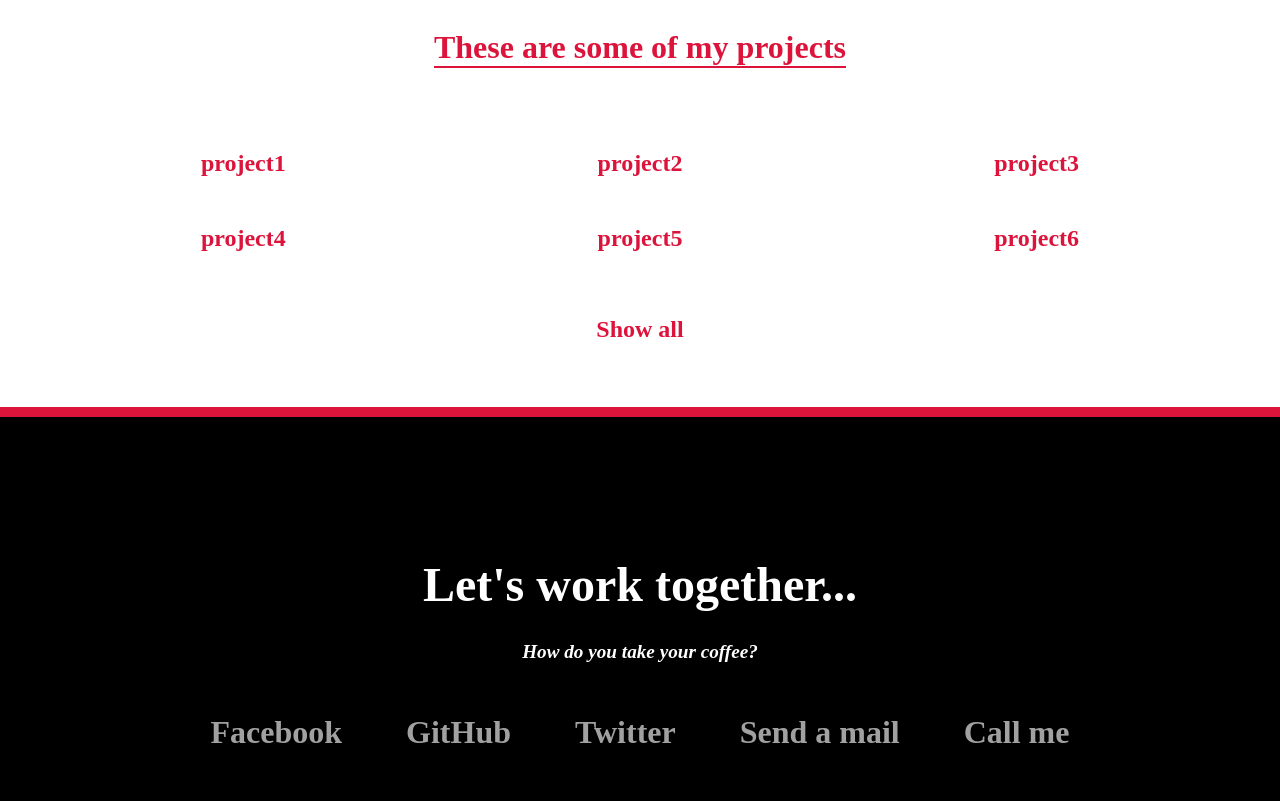
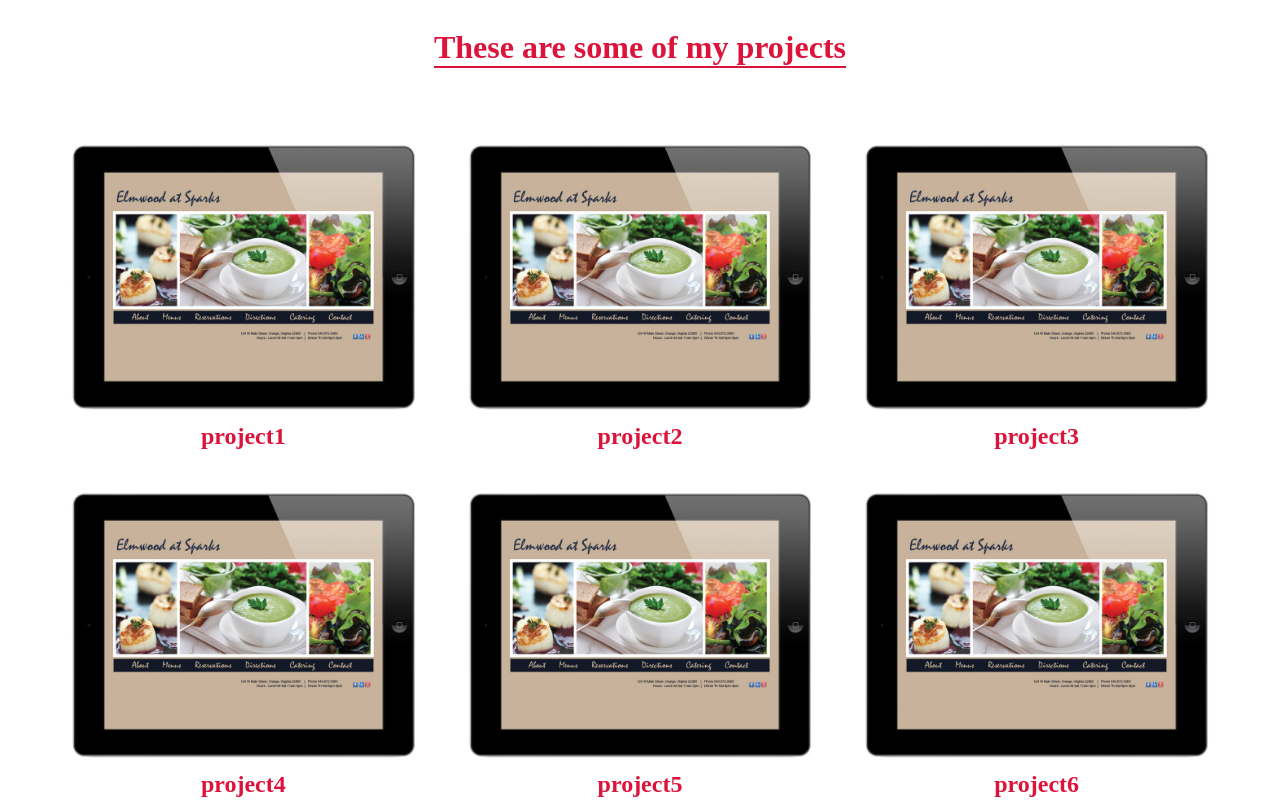
Before and after one commit to MohammedElseddik/Microverse-project03, a plain HTML site: page index.html in a window 1280 px wide. Shown: the part 880-1681 px from the top of the page. Drawn offline with Linux system fonts and the light colour scheme; the site is published under a folder, as on GitHub Pages, so addresses that start at the root find nothing.

```diff
--- a/index.html
+++ b/index.html
@@ -12,7 +12,7 @@
   <header class="page-header">
     <nav id="navbar" class="navbar">
       <a href="index.html" class="brand-icon">
-        <img src="/img/581064-200.png" alt="">
+        <img src="./img/581064-200.png" alt="">
       </a>
       <ul class="navbar-ul">
         <li class="navbar-li">
@@ -41,27 +41,27 @@
     <p>These are some of my projects</p>
     <div class="proects-container">
       <a href="" class="project-tile">
-        <img src="/img/project.jpg" alt="">
+        <img src="./img/project.jpg" alt="">
         <p>project1</p>
       </a>
       <a href="" class="project-tile">
-        <img src="/img/project.jpg" alt="">
+        <img src="./img/project.jpg" alt="">
         <p>project2</p>
       </a>
       <a href="" class="project-tile">
-        <img src="/img/project.jpg" alt="">
+        <img src="./img/project.jpg" alt="">
         <p>project3</p>
       </a>
       <a href="" class="project-tile">
-        <img src="/img/project.jpg" alt="">
+        <img src="./img/project.jpg" alt="">
         <p>project4</p>
       </a>
       <a href="" class="project-tile">
-        <img src="/img/project.jpg" alt="">
+        <img src="./img/project.jpg" alt="">
         <p>project5</p>
       </a>
       <a href="" class="project-tile">
-        <img src="/img/project.jpg" alt="">
+        <img src="./img/project.jpg" alt="">
         <p>project6</p>
       </a>
     </div>
```
